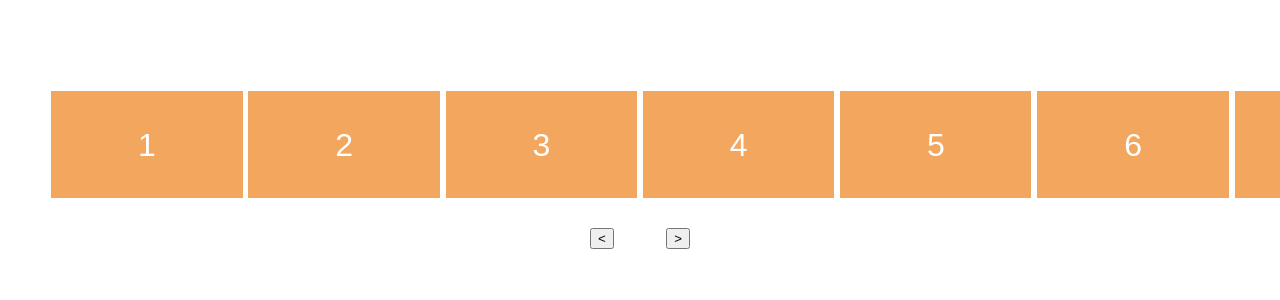
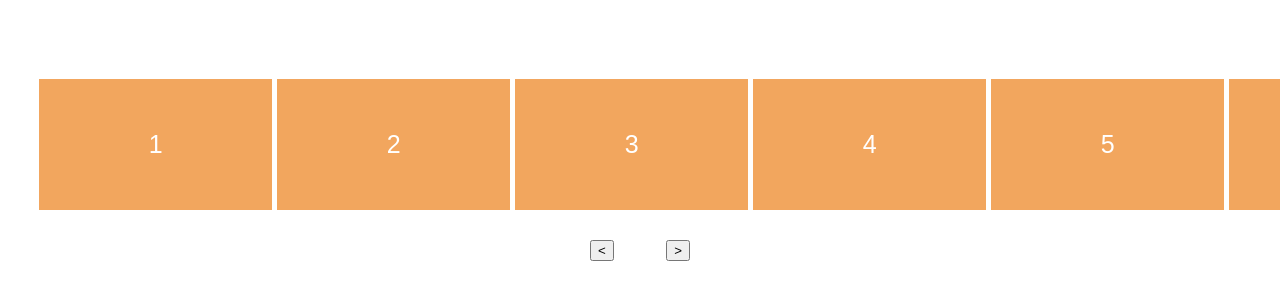
Before and after one commit to WonWoo-Shin/my-carousel, a React (Vite) app: page / in a window 1280 px wide. Shown: the part 234-534 px from the top of the page. Built offline with nearby package versions, Linux system fonts and the light colour scheme.

Commit message:
미디어 쿼리 적용

```diff
--- a/package.json
+++ b/package.json
@@ -12,6 +12,7 @@
   "dependencies": {
     "react": "^18.3.1",
     "react-dom": "^18.3.1",
+    "react-responsive": "^10.0.0",
     "styled-components": "^6.1.13"
   },
   "devDependencies": {
--- a/src/App.tsx
+++ b/src/App.tsx
@@ -8,19 +8,24 @@ import {
   ItemParent,
   Wrapper,
 } from "./styles/style";
+import { useMediaQuery } from "react-responsive";
 
 const itemLength = 14;
 const items = Array.from({ length: itemLength }, (_, index) => index + 1);
-const showItem = 6;
 
 // 단위 : %
-const padding = 4;
-const gap = 0.5;
-const itemWidth = (100 - gap * (showItem - 1)) / showItem;
+const padding = 3.125;
+const gap = 0.375;
+const itemWidth = 18.625;
 
 export const App = () => {
   const [translate, setTranslate] = useState(0);
   const [isTransition, setIsTransition] = useState(false);
+
+  const isMediumScreen = useMediaQuery({ query: "(max-width: 1416px)" });
+  const isSmallScreen = useMediaQuery({ query: "(max-width: 1040px)" });
+
+  const showItem = isSmallScreen ? 4 : isMediumScreen ? 5 : 6;
 
   const handleCarousel = (direction: "left" | "right") => {
     if (isTransition) return;
--- a/src/styles/style.tsx
+++ b/src/styles/style.tsx
@@ -8,7 +8,13 @@ export const Wrapper = styled.div`
   gap: 30px;
   width: 100%;
   height: 101vh;
-  /* font-size: 0.82646vw; */
+  font-size: 0.82646vw;
+  @media (max-width: 1416px) {
+    font-size: 0.97871vw;
+  }
+  @media (max-width: 1040px) {
+    font-size: 1.20052vw;
+  }
 `;
 
 // 1 vw = 1920px
@@ -23,7 +29,7 @@ export const Container = styled.div<{ $padding: number }>`
   overflow: hidden;
   position: relative;
   width: 100%;
-  padding: 0px ${(props) => props.$padding}%;
+  padding: 0px ${(props) => props.$padding}em;
 `;
 
 interface ICarouselProps {
@@ -34,16 +40,14 @@ interface ICarouselProps {
 
 export const Carousel = styled.ol<ICarouselProps>`
   display: flex;
-  gap: ${(props) => props.$gap}%;
+  gap: ${(props) => props.$gap}em;
   width: 100%;
   transition: transform 0.75s;
-  transform: translate3d(-${(props) => props.$translate}%, 0, 0);
-  /* transform: translateX(-114em); */
+  transform: translate3d(-${(props) => props.$translate}em, 0, 0);
 `;
 
 export const ItemContainer = styled.li<{ $width: number }>`
-  flex: 0 0 ${(props) => props.$width}%;
-  /* flex: 0 0 10em; */
+  flex: 0 0 ${(props) => props.$width}em;
 `;
 
 export const ItemParent = styled.div`
```
Also changed, not shown: 1 other file (tests, documents, lock files or other folders).
